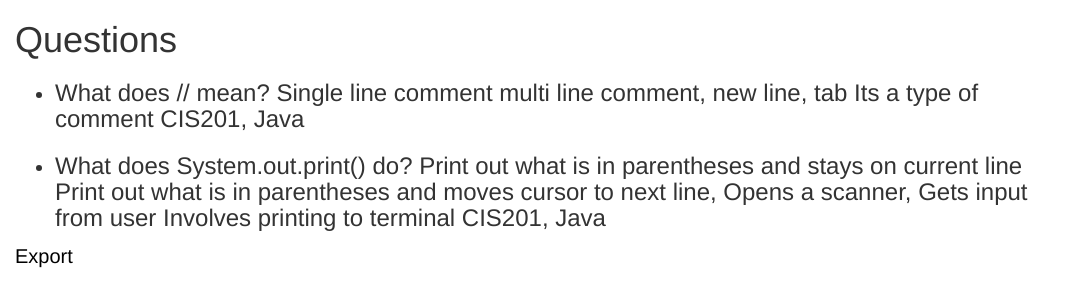
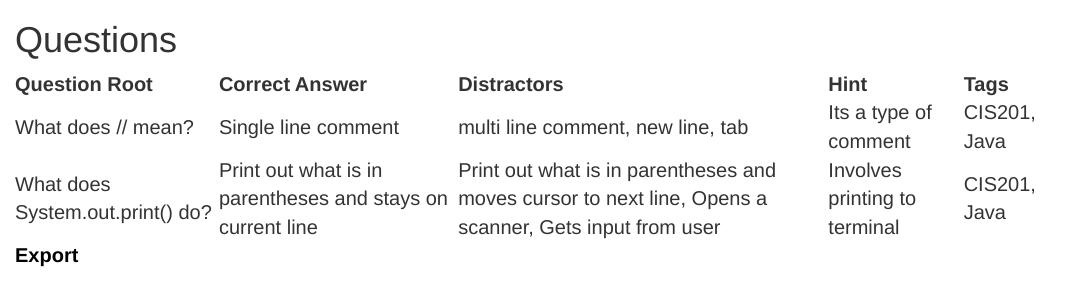
Before and after one commit to dalesj204/Quizzinator-9000, a Django app: page /questions/ in a window 1280 px wide. Shown: the part 116-423 px from the top of the page, without its empty margins (0-1082 px from the left). Run offline with Django 4.2, Linux system fonts and the light colour scheme; data comes from the database, SQL or seed files in the repository; some libraries are stand-ins or nearby versions.

Commit message:
changed question page format

```diff
--- a/quiz_home/templates/questionPage.html
+++ b/quiz_home/templates/questionPage.html
@@ -3,15 +3,26 @@
 {% block content %}
 <h1>Questions</h1>
 
-    <ul>
-    {% for question in fakemultiplechoicequestion_list %}
-    <li>
+    <table>
+      <th>Question Root</th>
+      <th>Correct Answer</th>
+      <th>Distractors</th>
+      <th>Hint</th>
+      <th>Tags</th>
+      {% for question in fakemultiplechoicequestion_list %}
+    <tr>
       <p>
-        <h3>{{question.root}} {{question.correct_answer}} {{ question.distractors.all|join:", " }} {{question.hint}} {{ question.tags.all|join:", " }} </h3>
+        <td> {{question.root}} </td>
+        <td> {{question.correct_answer}} </td>
+        <td> {{ question.distractors.all|join:", " }} </td>
+        <td> {{question.hint}} </td>
+        <td> {{ question.tags.all|join:", " }} </td>
       </p>
-    </li>
+    </tr>
     {% endfor %}
-    </ul>
-    <a href="{% url 'export_xcl'  %}">Export</a></p>
+    </table>
+
+    {% comment %} <p><strong><a href="{% url 'import_xcl'  %}">Import</a></strong></p> {% endcomment %}
+    <p><strong><a href="{% url 'export_xcl'  %}">Export</a></strong></p>
 
 {% endblock %}
```
